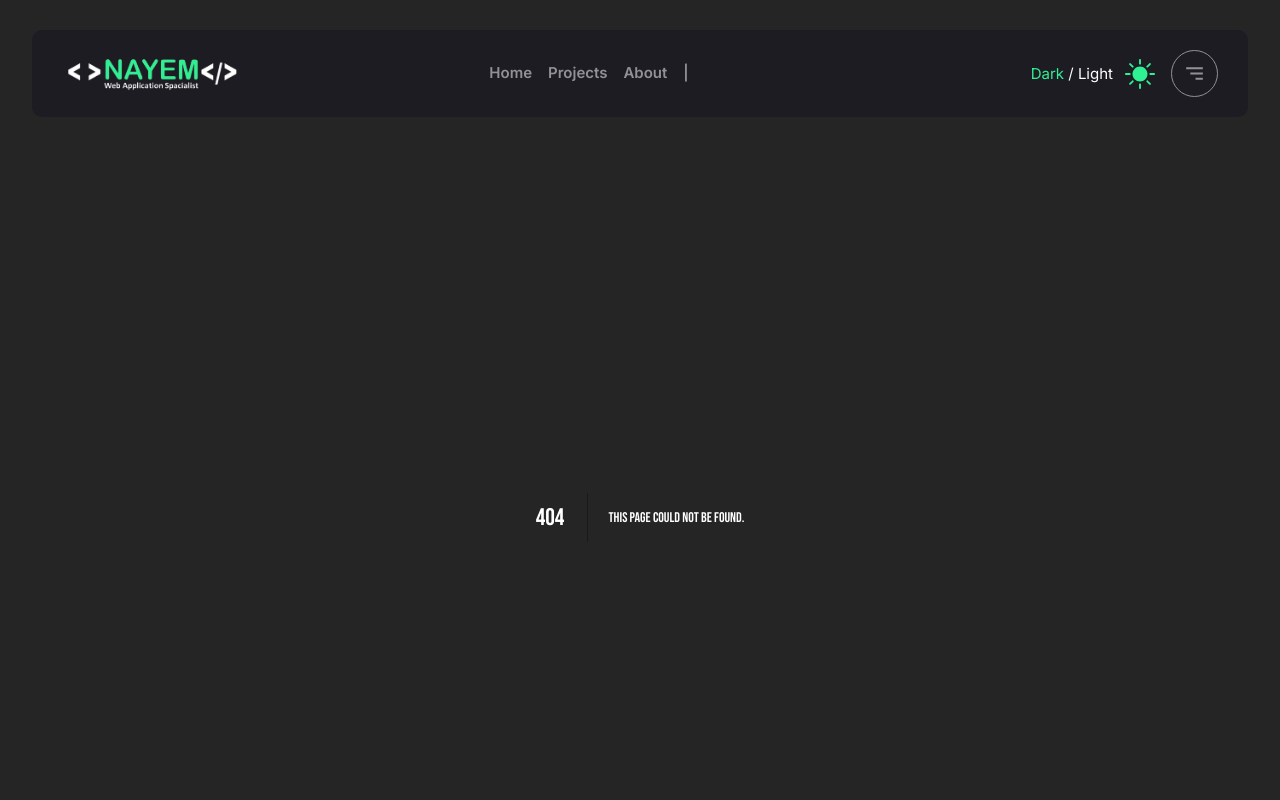
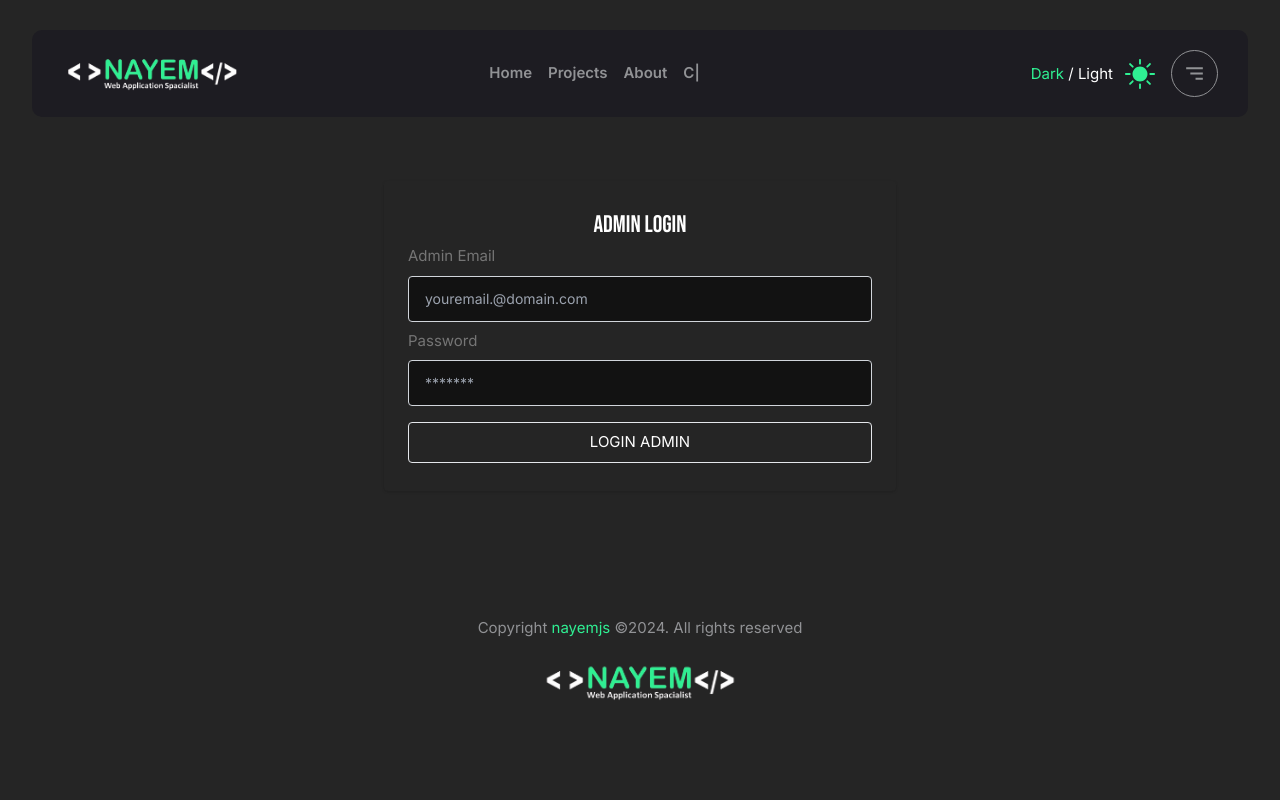
Before and after one commit to nayem-miah/porfolio-resume, a Next.js app: page /admin/login in a window 1280 px wide. Before the commit this address had no page. Shown: the top 800 px of the page. Built offline with nearby package versions, Linux system fonts and the light colour scheme.

Commit message:
'commited'

```diff
--- /dev/null
+++ b/app/admin/login/page.js
@@ -0,0 +1,12 @@
+import LoginForm from "@/components/auth/LogingForm";
+
+export default function page() {
+  return (
+    <div className="contain py-16">
+      <div className="max-w-lg mx-auto shadow px-6 py-7 rounded overflow-hidden">
+        <h2 className="text-2xl text-center uppercase font-medium mb-1">Admin Login</h2>
+        <LoginForm />
+      </div>
+    </div>
+  );
+}
--- /dev/null
+++ b/app/api/auth/[...nextauth]/route.js
@@ -0,0 +1,2 @@
+import { handlers } from "@/auth"
+export const { GET, POST } = handlers
--- /dev/null
+++ b/app/api/login-auth/route.js
@@ -0,0 +1,80 @@
+// import { signIn } from "@/auth";
+
+// const { dbConnect } = require("@/databaseConncet/mongo");
+// const { NextResponse } = require("next/server")
+
+// export const POST = async (request) => {
+//   await dbConnect();
+//   const loginData = await request.json();
+
+//   try {
+//     await signIn("credentials", {
+//       email: loginData?.email,
+//       password: loginData?.password,
+//       redirect: false,
+//     });
+//   } catch (err) {
+//     console.log(err);
+//   }
+// };
+
+
+
+
+
+import { signIn } from "@/auth";
+import { dbConnect } from "@/databaseConncet/mongo";
+import { NextResponse } from "next/server";
+
+export async function POST(request) {
+  // Connect to the database
+  await dbConnect();
+
+  try {
+    // Parse request body
+    const loginData = await request.json();
+
+    // Validate the request payload
+    if (!loginData?.email || !loginData?.password) {
+      return NextResponse.json(
+        { message: "Email and password are required." },
+        { status: 400 }
+      );
+    }
+
+    // Perform authentication
+    const result = await signIn("credentials", {
+      email: loginData.email,
+      password: loginData.password,
+      redirect: false,
+    });
+
+    if (result?.error) {
+      // Respond with an error if authentication fails
+      return NextResponse.json(
+        { message: result.error || "Invalid credentials." },
+        { status: 401 }
+      );
+    }
+
+    // Successful login response
+    return NextResponse.json(
+      {
+        message: "Login successful",
+        user: result.user, // Provide authenticated user data
+      },
+      { status: 200 }
+    );
+  } catch (err) {
+    // Log the error for debugging
+    console.error("Error in login API:", err);
+
+    // Handle unexpected server errors
+    return NextResponse.json(
+      {
+        message: "Internal server error. Please try again later.",
+      },
+      { status: 500 }
+    );
+  }
+}
--- /dev/null
+++ b/auth.js
@@ -0,0 +1,63 @@
+import { MongoDBAdapter } from "@auth/mongodb-adapter";
+import NextAuth from "next-auth";
+
+
+import Credentials from "next-auth/providers/credentials";
+import { dbConnect } from "./databaseConncet/mongo";
+import clientPromise from "./databaseConncet/mongoClientPromise";
+import { userModel } from "./models/user-model";
+
+export const { auth, handlers, signIn, signOut } = NextAuth({
+  adapter: MongoDBAdapter(clientPromise),
+  session: {
+    strategy: "jwt",
+  },
+  trustHost: true,
+  providers: [
+
+    Credentials({
+      credentials: {
+        email: {},
+        password: {},
+      },
+
+      async authorize(credentials) {
+        if (credentials === null) return null;
+        try {
+          await dbConnect();
+          const user = await userModel.findOne({ email: credentials?.email });
+          if (user) {
+            const isMatch =credentials.password === user.password;
+
+            if (isMatch) {
+              return user;
+            } else {
+              throw new Error("Email or Password mismatch");
+            }
+          } else {
+            throw new Error("User not found");
+          }
+        } catch (err) {
+          throw new Error(err);
+        }
+      },
+    }),
+
+  ],
+
+  callbacks: {
+    async jwt({ token, user, trigger, session }) {
+      if (trigger === "update") {
+        return {
+          ...token,
+          ...session.user,
+        };
+      }
+      return { ...token, ...user };
+    },
+
+    async session({ session }) {
+      return session;
+    },
+  },
+});
--- /dev/null
+++ b/components/auth/LogingForm.jsx
@@ -0,0 +1,95 @@
+"use client";
+
+import { useRouter } from "next/navigation";
+import { useState } from "react";
+
+export default function LoginForm() {
+  const [err, setErr] = useState("");
+  const [loading, setLoading] = useState(false);
+
+  const router = useRouter();
+
+  const handleSubmit = async (event) => {
+    event.preventDefault(); // Prevent default form submission
+    setErr(""); // Clear previous errors
+    setLoading(true); // Show loading state
+
+    try {
+      const formData = new FormData(event.currentTarget);
+      const email = formData.get("email");
+      const password = formData.get("password");
+
+      // API call to login endpoint
+      const response = await fetch("/api/login-auth", {
+        method: "POST",
+        headers: { "Content-Type": "application/json" },
+        body: JSON.stringify({ email, password }),
+      });
+
+      const data = await response.json();
+
+      if (response.ok) {
+        // Redirect to home or dashboard after successful login
+        router.push('/');
+      } else {
+        // Handle server-side errors
+        setErr(data.message || "Login failed. Please try again.");
+      }
+    } catch (error) {
+      // Handle client-side errors
+      setErr("An error occurred. Please try again later.");
+    } finally {
+      setLoading(false); // Reset loading state
+    }
+  };
+
+  return (
+    <>
+      {err && <div className="text-sm text-red-500">{err}</div>}
+      <form onSubmit={handleSubmit} autoComplete="off">
+        <div className="space-y-2">
+          <div>
+            <label htmlFor="email" className="text-gray-600 mb-2 block">
+              Admin Email
+            </label>
+            <input
+              type="email"
+              name="email"
+              id="email"
+              required
+              className="block w-full border border-gray-300 px-4 py-3 text-gray-600 text-sm rounded focus:ring-0 focus:border-primary placeholder-gray-400"
+              placeholder="youremail.@domain.com"
+            />
+          </div>
+          <div>
+            <label htmlFor="password" className="text-gray-600 mb-2 block">
+              Password
+            </label>
+            <input
+              type="password"
+              name="password"
+              id="password"
+              required
+              className="block w-full border border-gray-300 px-4 py-3 text-gray-600 text-sm rounded focus:ring-0 focus:border-primary placeholder-gray-400"
+              placeholder="*******"
+            />
+          </div>
+        </div>
+
+        <div className="mt-4">
+          <button
+            type="submit"
+            disabled={loading}
+            className={`block w-full py-2 text-center text-white bg-primary border border-primary rounded ${
+              loading
+                ? "opacity-50 cursor-not-allowed"
+                : "hover:bg-transparent hover:text-primary transition"
+            } uppercase font-roboto font-medium`}
+          >
+            {loading ? "Logging in..." : "Login Admin"}
+          </button>
+        </div>
+      </form>
+    </>
+  );
+}
--- a/package.json
+++ b/package.json
@@ -9,9 +9,12 @@
     "lint": "next lint"
   },
   "dependencies": {
+    "@auth/mongodb-adapter": "^3.7.4",
     "jodit-react": "^4.1.2",
+    "mongodb": "^6.11.0",
     "mongoose": "^8.8.3",
     "next": "15.0.3",
+    "next-auth": "^4.24.11",
     "next-share": "^0.27.0",
     "next-themes": "^0.4.3",
     "react": "^18.3.1",
```
Also changed, not shown: databaseConncet/mongoClientPromise.js (added, +38 -0 lines), models/user-model.js (added, +26 -0 lines), 1 other file (tests, documents, lock files or other folders).
